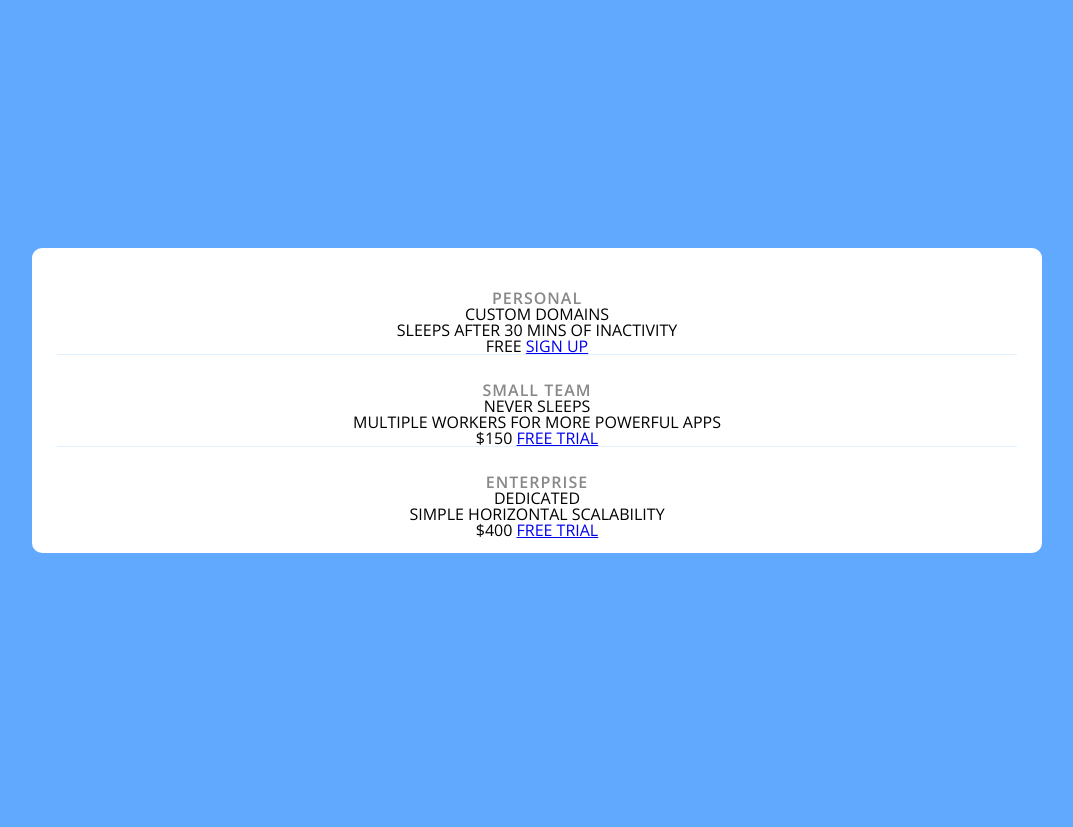
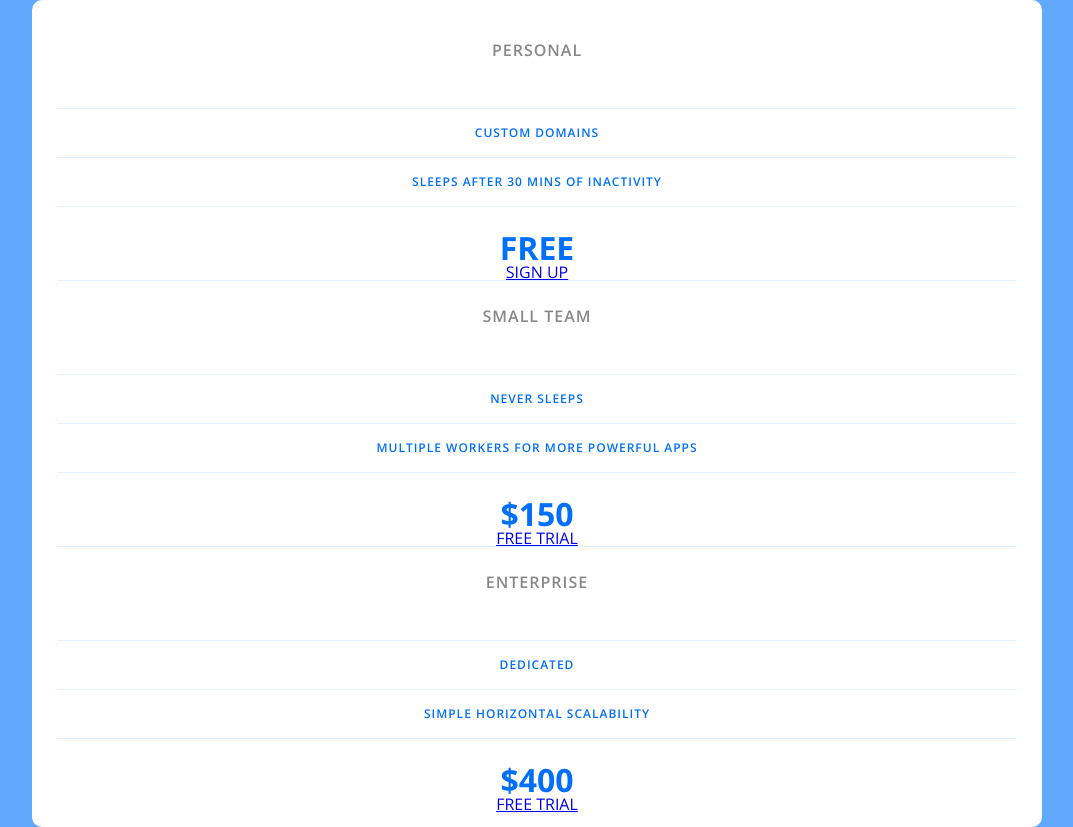
Before and after one commit to HuyForrest/Homework, a plain HTML site: page index.html in a window 1280 px wide. Shown: the whole page, without its empty margins (103-1176 px from the left). Before the commit the page ends 800 px from the top, so only its background shows below. Drawn offline with nearby package versions, Linux system fonts and the light colour scheme.

Commit message:
individual item in p-f

```diff
--- a/app.css
+++ b/app.css
@@ -85,4 +85,27 @@ html {
 	color: #888;
 	font-weight: 600;
 	letter-spacing: 1px;
-  }
+}
+.pricing-features {
+  margin: 50px 0 25px;
+  color: #016ff9;
+}
+.pricing-features-item {
+  font-weight: 600;
+  letter-spacing: 1px;
+  font-size: 12px;
+  line-height: 1.5;
+  padding: 15px 0;
+  border-top: 1px solid #e1f1ff;
+}
+
+.pricing-features-item:last-child{
+  border-bottom: 1px solid #e1f1ff;
+}
+
+.pricing-price {
+  color: #016ff9;
+  display: block;
+  font-size: 32px;
+  font-weight: 700;
+}
```
